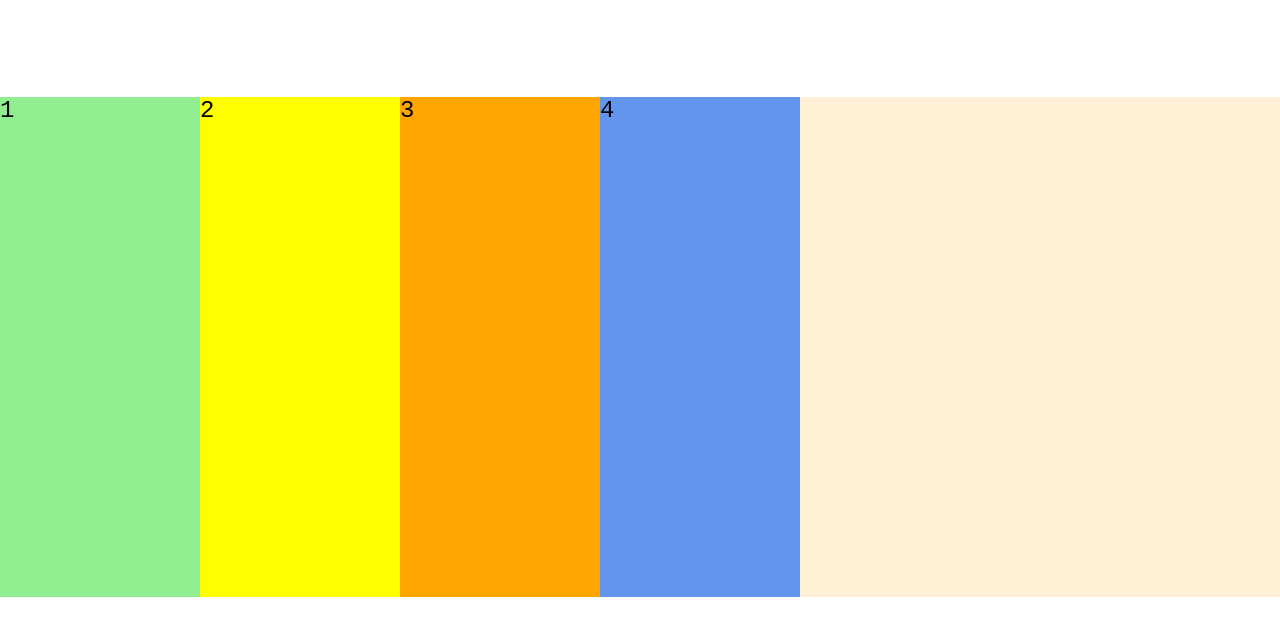
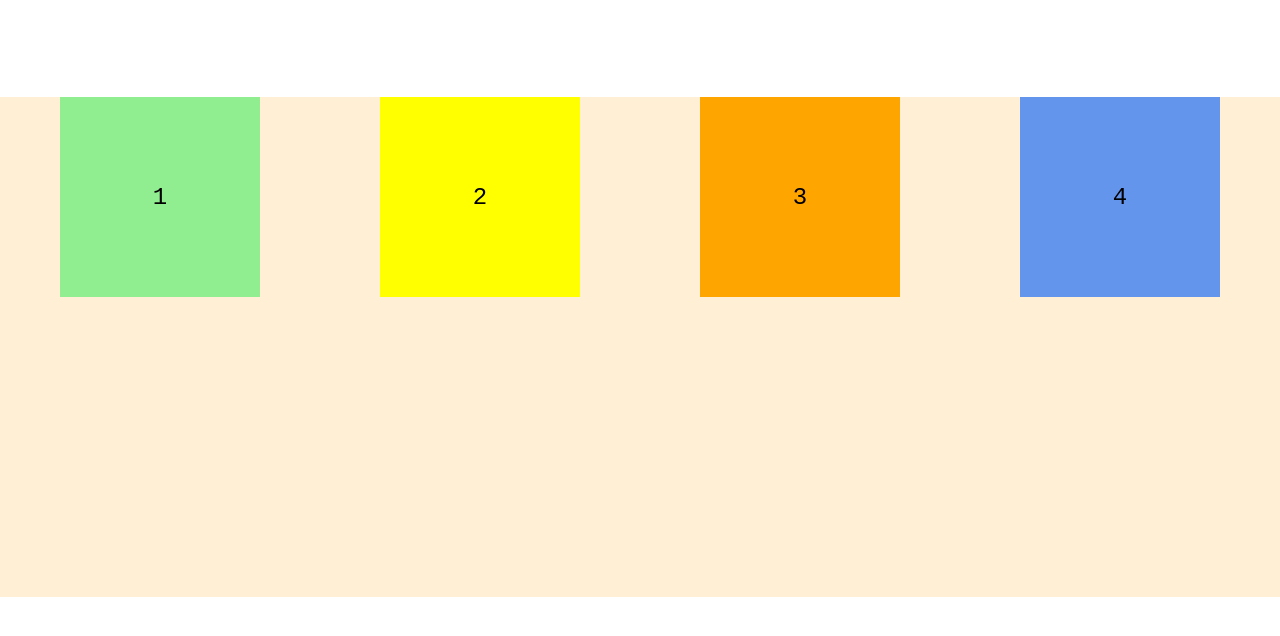
Before and after one commit to wvalverder/Ejercicios-de-Flexbox, a plain HTML site: page index.html in a window 1280 px wide. Shown: the part 90-726 px from the top of the page. Drawn offline with Linux system fonts and the light colour scheme.

Commit message:
Cambio en los items , ingreso de display flex

```diff
--- a/css/style.css
+++ b/css/style.css
@@ -18,11 +18,16 @@ h1 {
     background-color: papayawhip;
     margin-top: 100px;
     display: flex;
+    justify-content: space-around;
 }
 .item {
     background-color: powderblue;
     font-size: 1.5rem;
     width: 200px;
+    height: 200px;
+    display: flex;
+    justify-content: center;
+    align-items: center;
 }
 
 .item:nth-child(1) {
```
